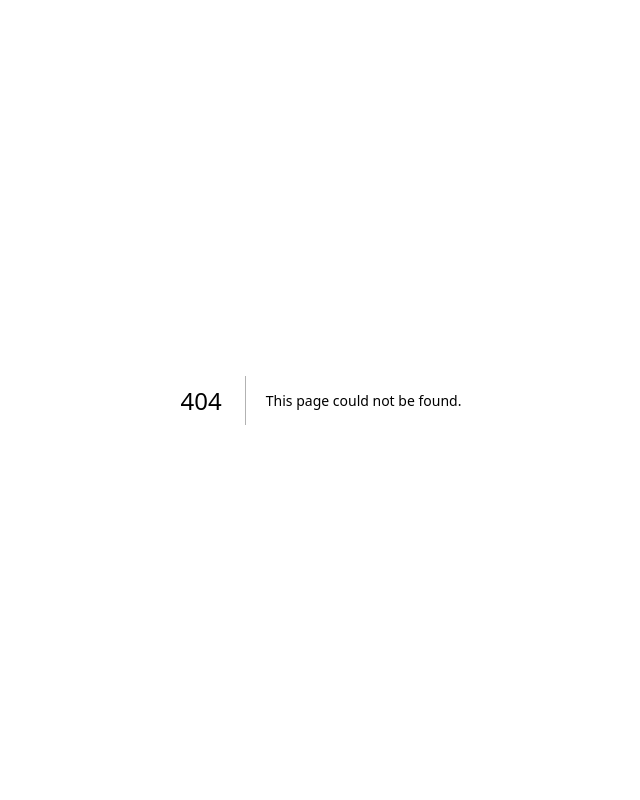
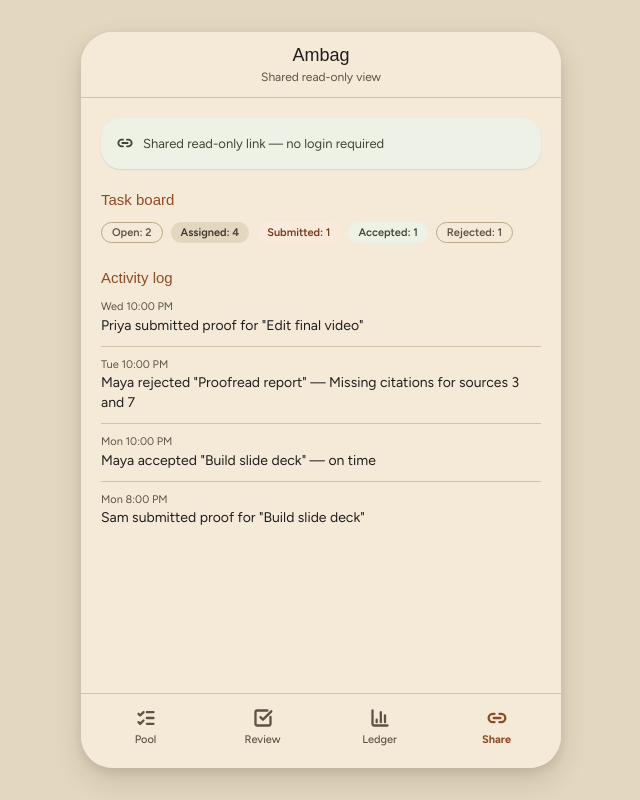
Before and after one commit to Caelusary/ambag, a Next.js app in the folder app/: page /share in a window 1280 px wide. Before the commit this address had no page. Shown: the whole page, without its empty margins (319-959 px from the left). Built offline with nearby package versions, Linux system fonts and the light colour scheme; a web font is replaced by a local one.

Commit message:
feat(share): added in-app preview of the read-only professor view

```diff
--- /dev/null
+++ b/app/src/app/(shell)/share/page.tsx
@@ -0,0 +1,5 @@
+import { ShareContent } from "@/components/ShareContent";
+
+export default function SharePage() {
+  return <ShareContent />;
+}
```
